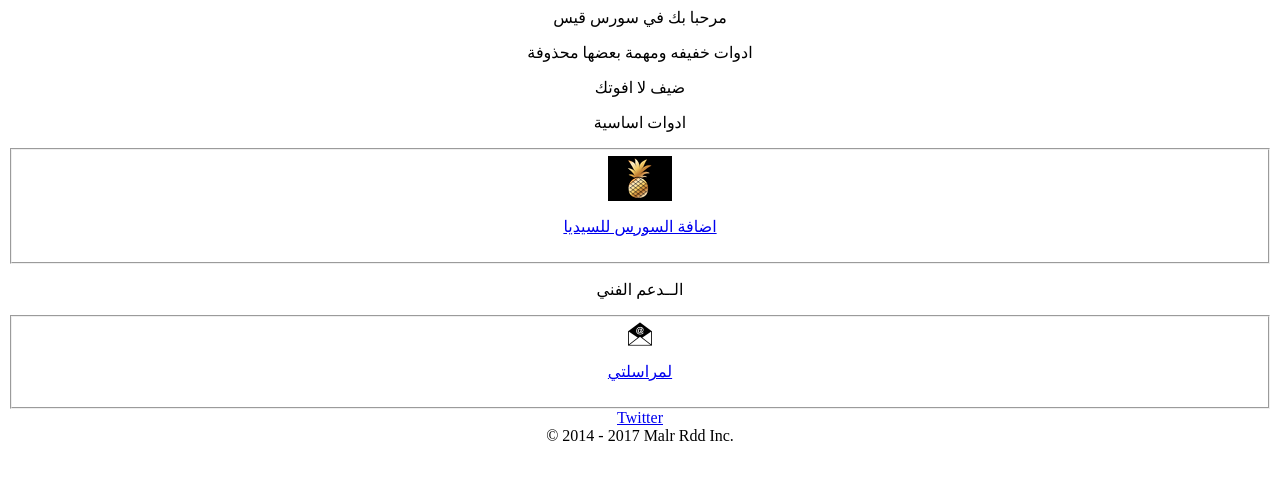
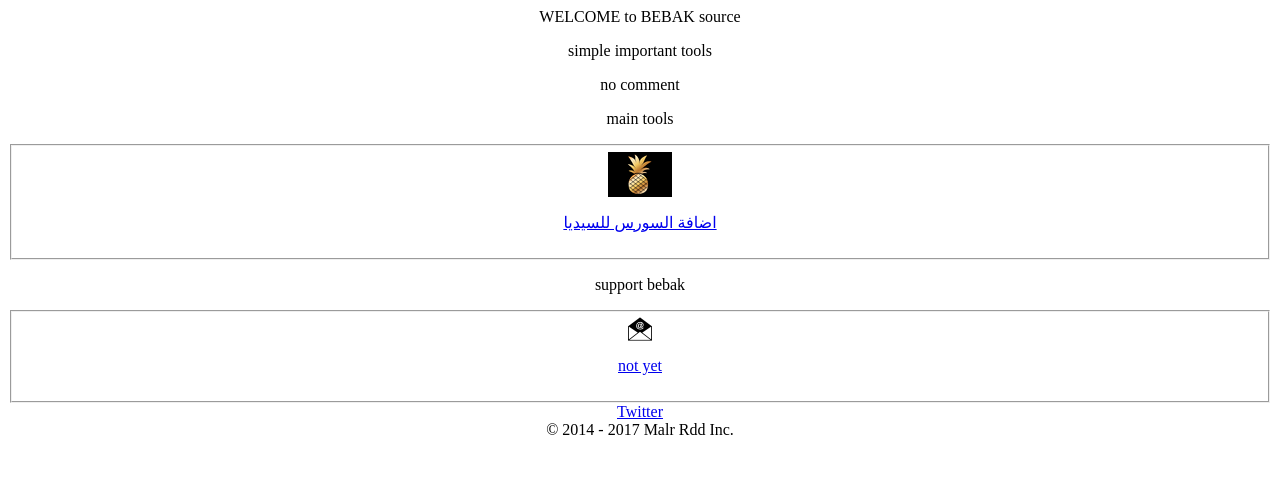
Before and after one commit to BEBAKkurdi/gamehack, a plain HTML site: page index.html in a window 1280 px wide. Drawn offline with Linux system fonts and the light colour scheme.

Commit message:
Update index.html

```diff
--- a/index.html
+++ b/index.html
@@ -1,7 +1,7 @@
 
 <html>
 <head>
-	<title>Qiosz and Malr</title>
+	<title>bebak and Malr</title>
 <link rel="icon" type="image/png" href="favicon-32x32.png" sizes="32x32" />
 <link rel="icon" type="image/png" href="favicon-16x16.png" sizes="16x16" />
 
@@ -22,29 +22,29 @@
 	<div align="center">
 
 	<block>
-		<p>مرحبا بك في سورس قيس</p>
+		<p>WELCOME to BEBAK source</p>
 </block>
 
 <block>
-	<p>ادوات خفيفه ومهمة بعضها محذوفة</p>
-	<p>ضيف لا افوتك</p>
-	<p>ادوات اساسية</p>
+	<p>simple important tools</p>
+	<p>no comment</p>
+	<p>main tools</p>
 
 </block>
 
 <fieldset>
-	<a href="cydia://url/https://cydia.saurik.com/api/share#?source=https://qiosz.github.io/cydia/"><img src="./CydiaIcon.png" class="icon"><div><div><label><p>اضافة السورس للسيديا</p></label><label class="url"><p></p></label></div></div></a>
+	<a href="cydia://url/https://cydia.saurik.com/api/share#?source=https://bebakkurdi.github.io/gamehack/"><img src="./CydiaIcon.png" class="icon"><div><div><label><p>اضافة السورس للسيديا</p></label><label class="url"><p></p></label></div></div></a>
 </fieldset>
 <block>
-	<p>الــدعم الفني</p>
+	<p>support bebak</p>
 </block>
 
 <fieldset>
-	<a href="mailto:gernaskaler@yahoo.com"><img src="./opened-email-envelope.png" class="icon"><div><div><label><p>لمراسلتي</p></label></div></div></a>
+	<a href="mailto:engineerbebo85@gmail.com"><img src="./opened-email-envelope.png" class="icon"><div><div><label><p>not yet</p></label></div></div></a>
 </fieldset>
 
 <block>
-<a href="https://twitter.com/Qiosz">Twitter</a>
+<a href="https://twitter.com/not yet">Twitter</a>
 </block>
 
 
```
